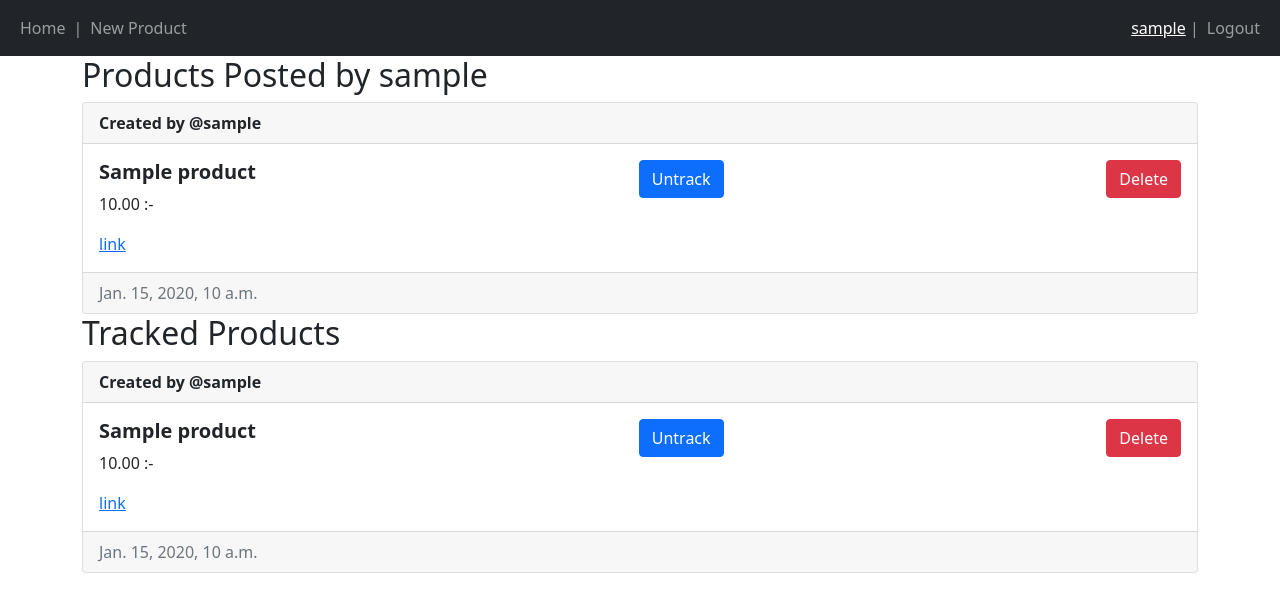
After one commit to Hillgo123/Product-Tracker, a Django app: a page that uses producttracker/main/templates/main/base.html in a window 1280 px wide. The commit adds this page. Shown: the top 612 px of the page. Run offline with Django 4.2, Linux system fonts and the light colour scheme; a user stored in the database is signed in; tables that the repository leaves empty hold one stand-in row (values such as "Sample post").

Commit message:
Tracking products, profile page

```diff
--- a/producttracker/main/models.py
+++ b/producttracker/main/models.py
@@ -12,3 +12,11 @@ class Product(models.Model):
 
     def __str__(self):
         return self.name
+
+class ProductTracking(models.Model):
+    user = models.ForeignKey(User, on_delete=models.CASCADE)
+    product = models.ForeignKey(Product, on_delete=models.CASCADE)
+    date_added = models.DateTimeField(auto_now_add=True)
+
+    class Meta:
+        unique_together = ('user', 'product',)
--- a/producttracker/main/product_price.py
+++ b/producttracker/main/product_price.py
@@ -1,19 +1,28 @@
+from django.contrib.auth.models import User
 from django.core.mail import send_mail
 from django.conf import settings
 from bs4 import BeautifulSoup
 import requests
 import os
+import re
 
 
 headers = {
     'User-Agent': 'Mozilla/5.0 (Windows NT 10.0; Win64; x64; rv:109.0) Gecko/20100101 Firefox/111.0'}
 
 
+def price_to_float(price: str):
+    numbers = re.findall(r'\d+', price)
+    if numbers:
+        return float(''.join(numbers))
+    else:
+        return 0
+
 def get_price(link: str):
         soup = BeautifulSoup(requests.get(link, headers=headers).text, 'html.parser')
         try:
             if link.startswith('https://www.netonnet.se'):
-                return int(soup.find('div', class_='price-big').text.strip().removesuffix(':-'))
+                return price_to_float(soup.find('div', class_='price-big').text.strip().removesuffix(':-'))
 
             elif link.startswith('https://www.mediamarkt.se/'):
                 return soup.find('div', class_='price small').text.strip()
@@ -26,15 +35,17 @@ def get_price(link: str):
             return 0
 
 def update_price(product):
-    if product.price != 0:
-        send_mail(
-            f'Price update of {product.name}',
-            f'The price of {product.name} has changed to {get_price(product.link)} :- from {product.price} :-',
-            settings.EMAIL_HOST_USER,
-            [product.author.email],
-            fail_silently=False,
-        )
+    if product.price != get_price(product.link):
+        tracking_users = User.objects.filter(producttracking__product=product)
 
+        for user in tracking_users:
+            send_mail(
+                f'Price update of {product.name}',
+                f'The price of {product.name} has changed to {get_price(product.link)} :- from {product.price} :-',
+                settings.EMAIL_HOST_USER,
+                [user.email],
+                fail_silently=False,
+            )
 
         product.price = get_price(product.link)
         product.save()
--- a/producttracker/main/templates/main/base.html
+++ b/producttracker/main/templates/main/base.html
@@ -28,7 +28,8 @@
             <div>
                 <ul class="navbar-nav">
                     {% if user.is_authenticated %}
-                    <span class="navbar-text">Logged in as {{user.username}} | </span>
+                    <span class="navbar-text"><a href="{% url 'user_profile' username=user.username %}">
+                            {{ user.username }}</a> | </span>
                     <li class="nav-item">
                         <a class="nav-link" href="/logout">Logout</a>
                     </li>
--- /dev/null
+++ b/producttracker/main/templates/main/user_profile.html
@@ -0,0 +1,100 @@
+{% extends 'main/base.html' %}
+{% load custom_filters %}
+{% block title %}
+User Profile - {{ user_profile.username }}
+{% endblock %}
+{% block content %}
+
+<h2>Products Posted by {{ user_profile.username }}</h2>
+{% for product in posted_products %}
+<div class="card mt-2">
+    <div class="card-header"><strong>Created by @{{ product.author.username }}</strong></div>
+    <div class="card-body d-flex flex-row justify-content-between">
+        <div>
+            <h5 class="card-title"><b>{{product.name}}</b></h5>
+            {% if product.price == 0 %}
+            <p>N/A</p>
+            {% else %}
+            <p>{{product.price}} :-</p>
+            <a href="{{product.link}}">link</a>
+            {% endif %}
+        </div>
+        <div>
+
+            <form method="POST" action="{% url 'track_product' product.id %}?next={{ request.get_full_path|urlencode}}">
+                {% csrf_token %}
+                {% if product|is_tracking:user %}
+                <button type="submit" class="btn btn-primary">
+                    Untrack
+                </button>
+                {% else %}
+                <button type="submit" class="btn btn-primary">
+                    Track
+                </button>
+                {% endif %}
+            </form>
+        </div>
+        <div>
+            {% if user == product.author %}
+            <form method="POST">
+                {% csrf_token %}
+                <button type="submit" class="btn btn-danger" name="product-id" value="{{product.id}}">
+                    Delete
+                </button>
+            </form>
+            {% endif %}
+        </div>
+    </div>
+    <div class="card-footer text-muted">{{product.date_added}}</div>
+</div>
+{% empty %}
+<p>No products posted yet.</p>
+{% endfor %}
+
+<h2>Tracked Products</h2>
+{% for product in tracked_products %}
+<div class="card mt-2">
+    <div class="card-header"><strong>Created by @{{ product.author.username }}</strong></div>
+    <div class="card-body d-flex flex-row justify-content-between">
+        <div>
+            <h5 class="card-title"><b>{{product.name}}</b></h5>
+            {% if product.price == 0 %}
+            <p>N/A</p>
+            {% else %}
+            <p>{{product.price}} :-</p>
+            <a href="{{product.link}}">link</a>
+            {% endif %}
+        </div>
+        <div>
+
+            <form method="POST" action="{% url 'track_product' product.id %}">
+                {% csrf_token %}
+                {% if product|is_tracking:user %}
+                <button type="submit" class="btn btn-primary">
+                    Untrack
+                </button>
+                {% else %}
+                <button type="submit" class="btn btn-primary">
+                    Track
+                </button>
+                {% endif %}
+            </form>
+        </div>
+        <div>
+            {% if user == product.author %}
+            <form method="POST">
+                {% csrf_token %}
+                <button type="submit" class="btn btn-danger" name="product-id" value="{{product.id}}">
+                    Delete
+                </button>
+            </form>
+            {% endif %}
+        </div>
+    </div>
+    <div class="card-footer text-muted">{{product.date_added}}</div>
+</div>
+{% empty %}
+<p>No products tracked yet.</p>
+{% endfor %}
+
+{% endblock %}
--- a/producttracker/main/templates/registration/sign-up.html
+++ b/producttracker/main/templates/registration/sign-up.html
@@ -1,6 +1,7 @@
 {% extends 'main/base.html' %}
 {% block title %}Sign Up{% endblock %}
 {% load crispy_forms_tags %} {% block content %}
+
 
 <form method="post">
     {% csrf_token %}{{form|crispy}}
--- /dev/null
+++ b/producttracker/main/templatetags/custom_filters.py
@@ -0,0 +1,14 @@
+from django import template
+from django.core.exceptions import ObjectDoesNotExist
+from main.models import ProductTracking
+
+register = template.Library()
+
+@register.filter(name='is_tracking')
+def is_tracking(product, user):
+    try:
+        ProductTracking.objects.get(user=user, product=product)
+        return True
+
+    except ObjectDoesNotExist:
+        return False
--- a/producttracker/main/urls.py
+++ b/producttracker/main/urls.py
@@ -6,4 +6,6 @@ urlpatterns = [
     path('index', views.home, name='index'),
     path('sign-up', views.signup, name='sign-up'),
     path('create-product', views.create_product, name='create-product'),
+    path('track_product/<int:product_id>/', views.track_product, name='track_product'),
+    path('user_profile/<str:username>/', views.user_profile, name='user_profile'),
 ]
--- a/producttracker/main/views.py
+++ b/producttracker/main/views.py
@@ -1,15 +1,18 @@
-from django.shortcuts import render, redirect
+from django.shortcuts import get_object_or_404, render, redirect
 from .forms import SignUpForm, ProductForm
 from django.contrib.auth import login, authenticate, logout
 from django.contrib.auth.decorators import login_required
-from .models import Product
+from .models import Product, ProductTracking
 from .product_price import get_price, update_price
+from django.contrib.auth.models import User
+from urllib.parse import urlparse, urlunparse
+from django.urls import reverse
 
 # Create your views here.
 
 @login_required(login_url='/login')
-def home(request):
-    products = Product.objects.all()
+def home(request: object):
+    products = Product.objects.all().order_by('-date_added')
 
     if request.method == 'POST':
         product_id = request.POST.get('product-id')
@@ -24,7 +27,7 @@ def home(request):
 
     return render(request, 'main/index.html', {'products': products})
 
-def signup(request):
+def signup(request: object):
     if request.method == 'POST':
         form = SignUpForm(request.POST)
         if form.is_valid():
@@ -38,13 +41,16 @@ def signup(request):
     return render(request, 'registration/sign-up.html', {'form': form})
 
 @login_required(login_url='/login')
-def create_product(request):
+def create_product(request: object):
     if request.method == 'POST':
         form = ProductForm(request.POST)
         if form.is_valid():
             product = form.save(commit=False)
             product.author = request.user
-            product.price = get_price(product.link)
+            try:
+                product.price = get_price(product.link)
+            except:
+                product.price = 0
             product = product.save()
             return redirect('/index')
 
@@ -52,3 +58,32 @@ def create_product(request):
         form = ProductForm()
 
     return render(request, 'main/create-product.html', {'form': form})
+
+@login_required(login_url='/login')
+def track_product(request: object, product_id: int):
+    product = get_object_or_404(Product, pk=product_id)
+    tracking_entry = ProductTracking.objects.filter(user=request.user, product=product)
+
+    if tracking_entry.exists():
+        tracking_entry.delete()
+    else:
+        ProductTracking.objects.create(user=request.user, product=product)
+
+    next_url = request.GET.get('next', None)
+    if not next_url:
+        next_url = reverse('index')
+    return redirect(next_url)
+
+@login_required(login_url='/login')
+def user_profile(request: object, username: str):
+    user = get_object_or_404(User, username=username)
+    posted_products = Product.objects.filter(author=user)
+    tracked_products = Product.objects.filter(producttracking__user=user)
+
+    context = {
+        'user_profile': user,
+        'posted_products': posted_products,
+        'tracked_products': tracked_products,
+    }
+
+    return render(request, 'main/user_profile.html', context)
--- a/producttracker/producttracker/settings.py
+++ b/producttracker/producttracker/settings.py
@@ -128,13 +128,15 @@ USE_TZ = True
 # Static files (CSS, JavaScript, Images)
 # https://docs.djangoproject.com/en/4.1/howto/static-files/
 
-STATIC_URL = 'static/'
+STATIC_URL = '\main\static/'
+STATICFILES_DIRS = [
+    os.path.join('main', 'static')
+]
 
 # Default primary key field type
 # https://docs.djangoproject.com/en/4.1/ref/settings/#default-auto-field
 
 DEFAULT_AUTO_FIELD = 'django.db.models.BigAutoField'
-
 
 
 LOGIN_REDIRECT_URL = '/index'
```
Also changed, not shown: producttracker/main/templates/main/index.html (+16 -0 lines), producttracker/main/migrations/0003_alter_product_link_producttracking.py (added), producttracker/main/templatetags/__init__.py (added).
